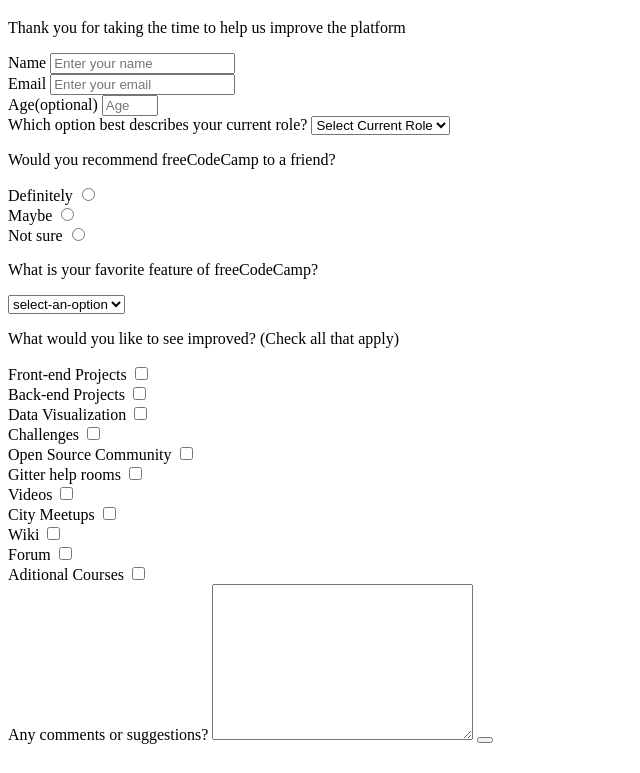
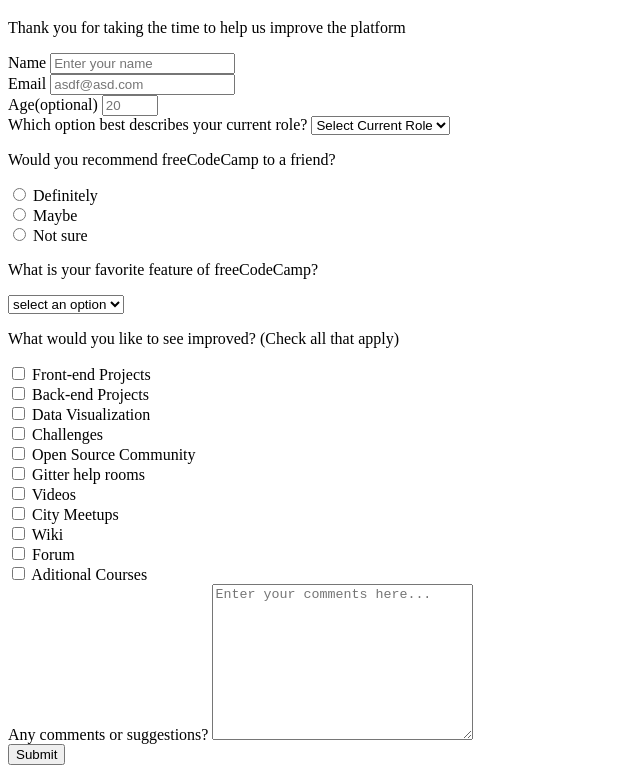
Before and after one commit to RGBreijo/SurveyForm, a plain HTML site: page index.html in a window 1280 px wide. Shown: the part 61-834 px from the top of the page, without its empty margins (0-640 px from the left). Before the commit the page ends 813 px from the top, so only its background shows below. Drawn offline with Linux system fonts and the light colour scheme.

Commit message:
added text for button and re-ordered label / input

```diff
--- a/index.html
+++ b/index.html
@@ -19,23 +19,24 @@
 
             <form action="" id="survey-form">
 
-                <div>
+                <div class="name-info">
                     <label for="name" id="name-label">Name</label>
                     <input type="text" placeholder="Enter your name" name="name" id="name" required>
                 </div>
 
 
-                <div>
+                <div class="email-info">
                     <label for="email" id="email-label">Email</label>
-                    <input type="email" placeholder="Enter your email" name="email" id="email" required>
+                    <input type="email" placeholder="asdf@asd.com" name="email" id="email" required>
                 </div>
 
-                <div>
+                <div class="age-info">
                     <label for="number" id="number-label">Age(optional)</label>
-                    <input type="number" placeholder="Age" name="age" id = "number" min="10" max="99">
+                    <input type="number" placeholder="20" name="age" id = "number" min="10" max="99">
                 </div>
 
-                <div>
+
+                <div class="current-role-info">
                     <label for="">Which option best describes your current role?</label>
                     <select name="current-role" id="dropdown">
                         <option value="Select Current Role">Select Current Role</option>
@@ -47,32 +48,34 @@
                     </select>
                 </div>
 
-                <div>
+
+
+                <div class="recommendtion-info">
                     <p>Would you recommend freeCodeCamp to a friend?</p>
 
                     <div>
+                        <input type="radio" name="recommendation" value="definitely">
                         <label for="">Definitely</label>
-                        <input type="radio" name="recommendation" value="definitely">
                     </div>
 
 
                     <div>
+                        <input type="radio" name="recommendation" value="maybe">
                         <label for="">Maybe</label>
-                        <input type="radio" name="recommendation" value="maybe">
                     </div>
 
                     <div>
+                        <input type="radio" name="recommendation" value="not-sure">
                         <label for="">Not sure</label>
-                        <input type="radio" name="recommendation" value="not-sure">
                     </div>
 
                 </div>
 
 
-                <div>
+                <div class="favorite-feature-info">
                     <p>What is your favorite feature of freeCodeCamp?</p>
                     <select name="favorite-feature" id="">
-                            <option value="select-an-option">select-an-option</option>
+                            <option value="select-an-option">select an option</option>
                             <option value="challanges">Challanges</option>
                             <option value="projects">Projects</option>
                             <option value="community">Community</option>
@@ -81,69 +84,74 @@
                 </div>
 
 
-                <div>
+                <div class="improvement-recommendation-info">
                     <p>What would you like to see improved? (Check all that apply)</p>
 
                     <div>
-                        <label for="front-end-projects">Front-end Projects</label>
-                        <input type="checkbox" id="front-end-projects">
+                            <input type="checkbox" id="front-end-projects">
+                            <label for="front-end-projects">Front-end Projects</label>
                     </div>
 
                     <div>
+                        <input type="checkbox" id="back-end-projects">
                         <label for="back-end-projects">Back-end Projects</label>
-                        <input type="checkbox" id="back-end-projects">
                     </div>
 
                     <div>
+                        <input type="checkbox" id="data-visualization">
                         <label for="data-visualization">Data Visualization</label>
-                        <input type="checkbox" id="data-visualization">
                     </div>
 
                     <div>
+                        <input type="checkbox" id="challenges">
                         <label for="challenges">Challenges</label>
-                        <input type="checkbox" id="challenges">
                     </div>
 
                     <div>
+                        <input type="checkbox" id="community">
                         <label for="community">Open Source Community</label>
-                        <input type="checkbox" id="community">
                     </div>
 
                     <div>
+                        <input type="checkbox" id="gitter-help-room">
                         <label for="gitter-help-room">Gitter help rooms</label>
-                        <input type="checkbox" id="gitter-help-room">
                     </div>
 
                     <div>
+                        <input type="checkbox" id="videos">
                         <label for="videos">Videos</label>
-                        <input type="checkbox" id="videos">
                     </div>
 
                     <div>
+                        <input type="checkbox" id="meetups">
                         <label for="meetups">City Meetups</label>
-                        <input type="checkbox" id="meetups">
                     </div>
 
                     <div>
+                        <input type="checkbox" id="wiki">
                         <label for="wiki">Wiki</label>
-                        <input type="checkbox" id="wiki">
                     </div>
 
                     <div>
+                        <input type="checkbox" id="forum">
                         <label for="forum">Forum</label>
-                        <input type="checkbox" id="forum">
                     </div>
 
                     <div>
+                        <input type="checkbox" id="aditional-courses">
                         <label for="aditional-courses">Aditional Courses</label>
-                        <input type="checkbox" id="aditional-courses">
                     </div>
                 </div>
 
-                <label for="suggestions">Any comments or suggestions?</label>
-                <textarea name="suggestions" id="suggestions" cols="30" rows="10"></textarea>
+                <div class="recommendation-text-info">
+                    <label for="suggestions">Any comments or suggestions?</label>
+                    <textarea name="suggestions" id="suggestions" cols="30" rows="10" placeholder="Enter your comments here..."></textarea>
+                </div>
 
-                <button type="submit" id="submit"></button>
+                <div class="submit-form">
+                    <button type="submit" id="submit">Submit</button>
+                </div>
+
             </form>
         </section>
 
```
